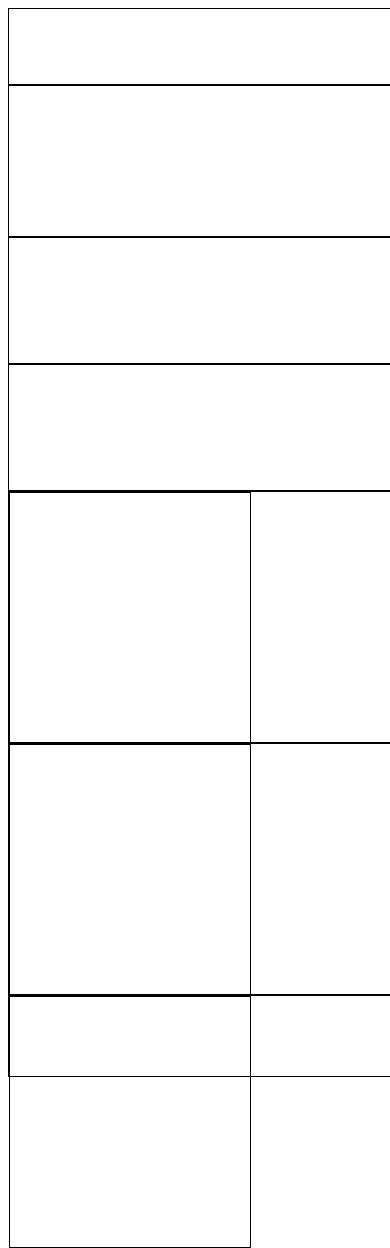
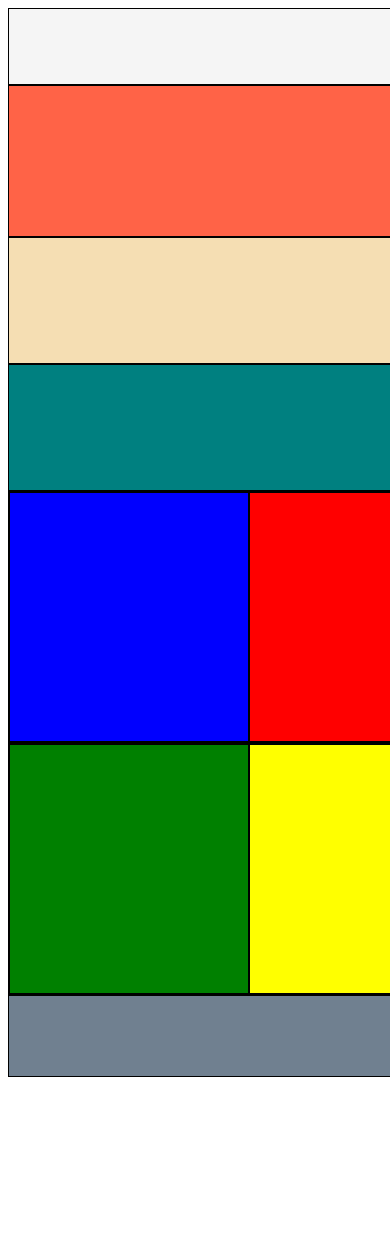
Before and after one commit to eugenemonnier/lab-01, a plain HTML site: page index.html in a window 390 px wide. Shown: the top 1248 px of the page. After the commit the page ends 1077 px from the top, so only its background shows below. Drawn offline with Linux system fonts and the light colour scheme.

Commit message:
completed basic mobile layout

```diff
--- a/css/layout.css
+++ b/css/layout.css
@@ -1,24 +1,51 @@
 header {
   width: 480px;
   height: 75px;
+  background-color: whitesmoke;
 }
 aside {
   width: 480px;
   height: 150px;
+  background-color: tomato;
 }
 main div{
+  float: left;
   width: 480px;
   height: 125px;
+}
+article {
+  clear: both;
 }
 article div {
   width: 480px;
   height: 250px;
 }
 article div div {
-  width: 240px;
-  height: 250px;
+  display: block;
+  float: left;
+  width: 238px;
+  height: 248px;
 }
 footer {
   width: 480px;
   height: 80px;
+  background-color: slategray;
 }
+#article1 {
+  background-color: blue;
+}
+#article2 {
+  background-color: red;
+}
+#article3 {
+  background-color: green;
+}
+#article4 {
+  background-color: yellow;
+}
+#main1 {
+  background-color: wheat;
+}
+#main2 {
+  background-color: teal;
+}
--- a/index.html
+++ b/index.html
@@ -12,17 +12,17 @@
   <header></header>
   <aside></aside>
   <main>
-    <div></div>
-    <div></div>
+    <div id="main1"></div>
+    <div id="main2"></div>
   </main>
   <article>
     <div>
-      <div></div>
-      <div></div>
+      <div id="article1"></div>
+      <div id="article2"></div>
     </div>
     <div>
-      <div></div>
-      <div></div>
+      <div id="article3"></div>
+      <div id="article4"></div>
     </div>
   </article>
   <footer></footer>
```
Also changed, not shown: css/base.css (line endings or trailing spaces).
